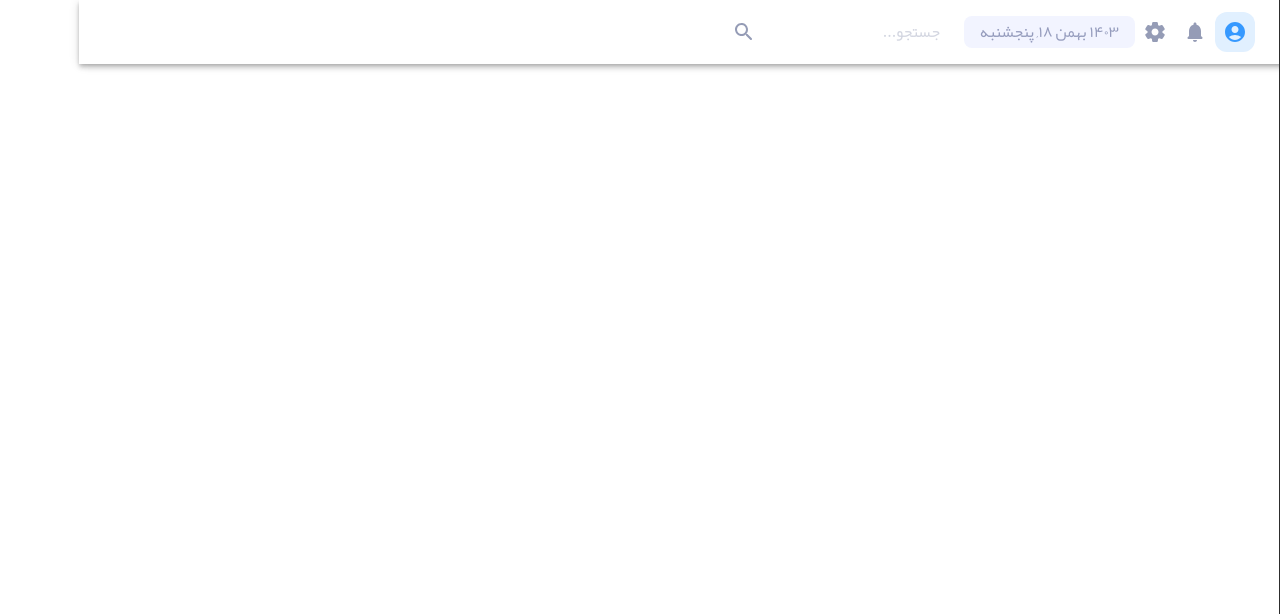
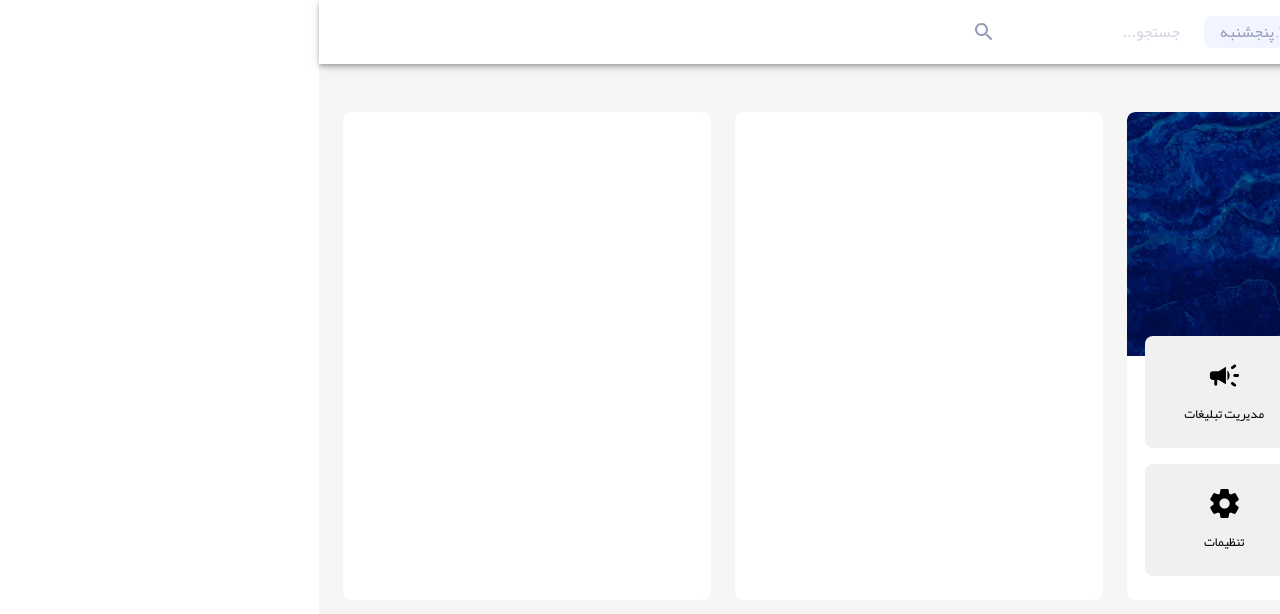
Before and after one commit to sheba-am/Advertisement-Dashboard, a React (Create React App) app in the folder ads-dashboard/: page / in a window 1280 px wide. Shown: the top 614 px of the page. Built offline with nearby package versions, Linux system fonts and the light colour scheme.

Commit message:
add the card with 4 smaller cards

```diff
--- a/ads-dashboard/src/pages/AdminDashboard.js
+++ b/ads-dashboard/src/pages/AdminDashboard.js
@@ -1,23 +1,62 @@
 import React from "react";
-import { Box} from "@mui/material";
-
+import { Box } from "@mui/material";
 import Sidebar from "../components/Sidebar";
 import Header from "../components/Header";
+import bluePanel from "../img/bluePanel.jpg";
+import BarChartRoundedIcon from "@mui/icons-material/BarChartRounded";
+import CampaignRoundedIcon from "@mui/icons-material/CampaignRounded";
+import ChatRoundedIcon from "@mui/icons-material/ChatRounded";
+import SettingsRoundedIcon from "@mui/icons-material/SettingsRounded";
 
 const drawerWidth = 80;
-const appBarHeight = 64; // Adjust based on Toolbar height
-
-
+const appBarHeight = 64;
 
 const AdminDashboard = () => {
   return (
-    <Box sx={{ display: "flex" }}>
+    <Box sx={{ display: "flex", backgroundColor: "#F5F5F5", minHeight: "100vh" }}>
       {/* Sidebar Component */}
       <Sidebar drawerWidth={drawerWidth} />
 
-      <Box component="main" sx={{ flexGrow: 1, ml: `${drawerWidth}px`, mt: `${appBarHeight}px` }}>
-        {/* Header */}
+      <Box component="main" sx={{ flexGrow: 1, mt: `${appBarHeight}px`, p: 3 }}>
+        {/* Header Component */}
         <Header drawerWidth={drawerWidth} appBarHeight={appBarHeight} />
+
+        {/* Dashboard Content */}
+        <Box sx={{ display: "flex", gap: 3, mt: 3, justifyContent: "space-between" }}>
+          {/* Left Card with 4 Smaller Cards and Background Image */}
+          <Box sx={{ flex: 1, backgroundColor: "#fff", borderRadius: 2, p: 3, height: "55vh", position: "relative", overflow: "hidden", display: "flex", flexDirection: "column", alignItems: "center" }}>
+            <Box sx={{
+              position: "absolute",
+              top: 0,
+              left: 0,
+              width: "100%",
+              height: "50%",
+              backgroundImage: `url(${bluePanel})`,
+              backgroundSize: "cover",
+              backgroundPosition: "center",
+              borderTopLeftRadius: 8,
+              borderTopRightRadius: 8
+            }} />
+
+            <Box sx={{ display: "grid", gridTemplateColumns: "1fr 1fr", gap: 2, position: "absolute", bottom: "5%", width: "90%" }}>
+              {[{ icon: <BarChartRoundedIcon fontSize="large" />, text: "آمار تبلیغات" },
+                { icon: <CampaignRoundedIcon fontSize="large" />, text: "مدیریت تبلیغات" },
+                { icon: <ChatRoundedIcon fontSize="large" />, text: "پیام ها" },
+                { icon: <SettingsRoundedIcon fontSize="large" />, text: "تنظیمات" }].map((item, index) => (
+                <Box key={index} sx={{ backgroundColor: "#F0F0F0", borderRadius: 2, p: 2, textAlign: "center", height: "80px", display: "flex", flexDirection: "column", justifyContent: "center", alignItems: "center" }}>
+                  {item.icon}
+                  <Box fontSize="small" mt={1}>{item.text}</Box>
+                </Box>
+              ))}
+            </Box>
+          </Box>
+
+          {/* Middle and Right Cards with Background Image */}
+          {[...Array(2)].map((_, index) => (
+            <Box key={index} sx={{ flex: 1, backgroundColor: "#fff", borderRadius: 2, p: 3, height: "55vh", position: "relative", overflow: "hidden" }}>
+            </Box>
+          ))}
+        </Box>
       </Box>
     </Box>
   );
```
Also changed, not shown: ads-dashboard/src/img/bluePanel.jpg (added).
